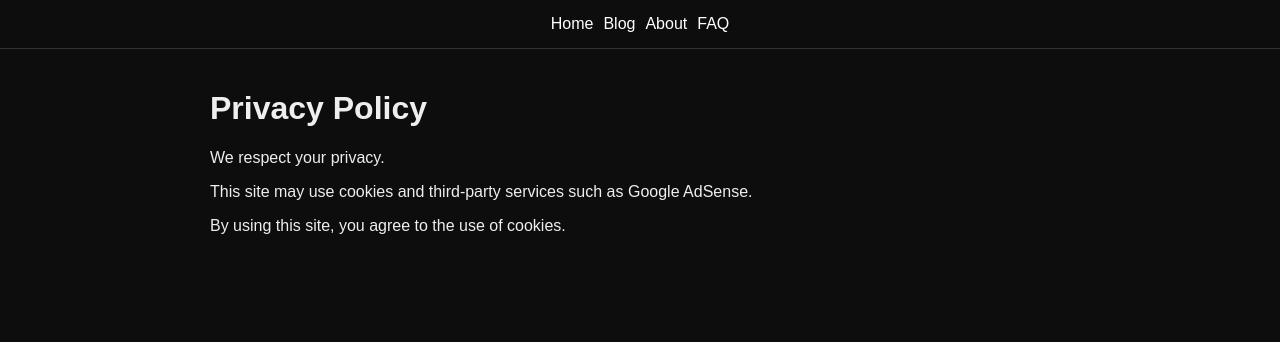
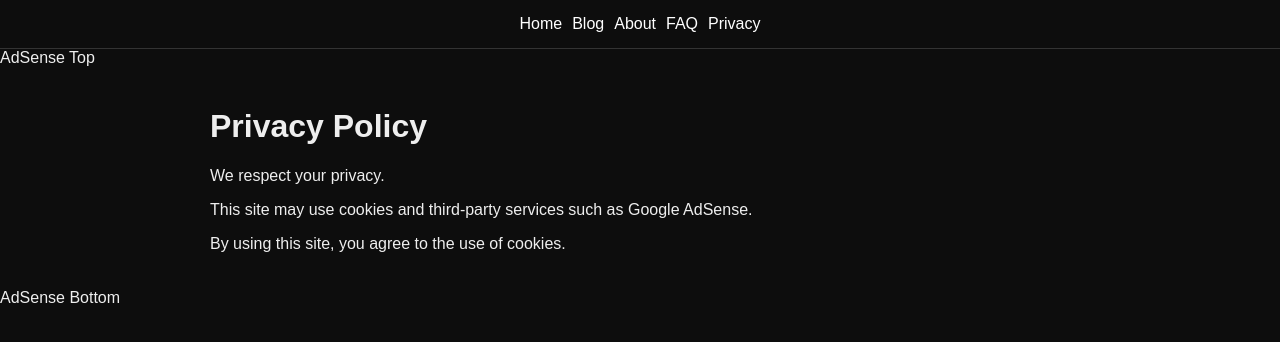
Before and after one commit to choijangwook/rain-deep-sleep, a Jekyll site: the page built from privacy.md, in a window 1280 px wide. Shown: the top 342 px of the page. Built offline with Jekyll 4.4.1, drawn with Linux system fonts in a browser that asks for light colours.

Commit message:
Update default.html

```diff
--- a/_layouts/default.html
+++ b/_layouts/default.html
@@ -3,9 +3,7 @@
 <head>
   <meta charset="UTF-8">
   <title>{{ page.title }}</title>
-
   <meta name="viewport" content="width=device-width, initial-scale=1">
-
   <link rel="stylesheet" href="{{ '/assets/css/style.css' | relative_url }}">
 </head>
 
@@ -17,14 +15,20 @@
     <a href="{{ '/blog.html' | relative_url }}">Blog</a>
     <a href="{{ '/about.html' | relative_url }}">About</a>
     <a href="{{ '/faq.html' | relative_url }}">FAQ</a>
+    <a href="{{ '/privacy.html' | relative_url }}">Privacy</a>
   </div>
 </nav>
+
+<!-- 🔥 상단 광고 -->
+<div class="ad-slot">AdSense Top</div>
 
 <main class="container">
   {{ content }}
 </main>
 
+<!-- 🔥 하단 광고 -->
+<div class="ad-slot">AdSense Bottom</div>
+
 <script src="{{ '/assets/js/main.js' | relative_url }}"></script>
-
 </body>
 </html>
```
